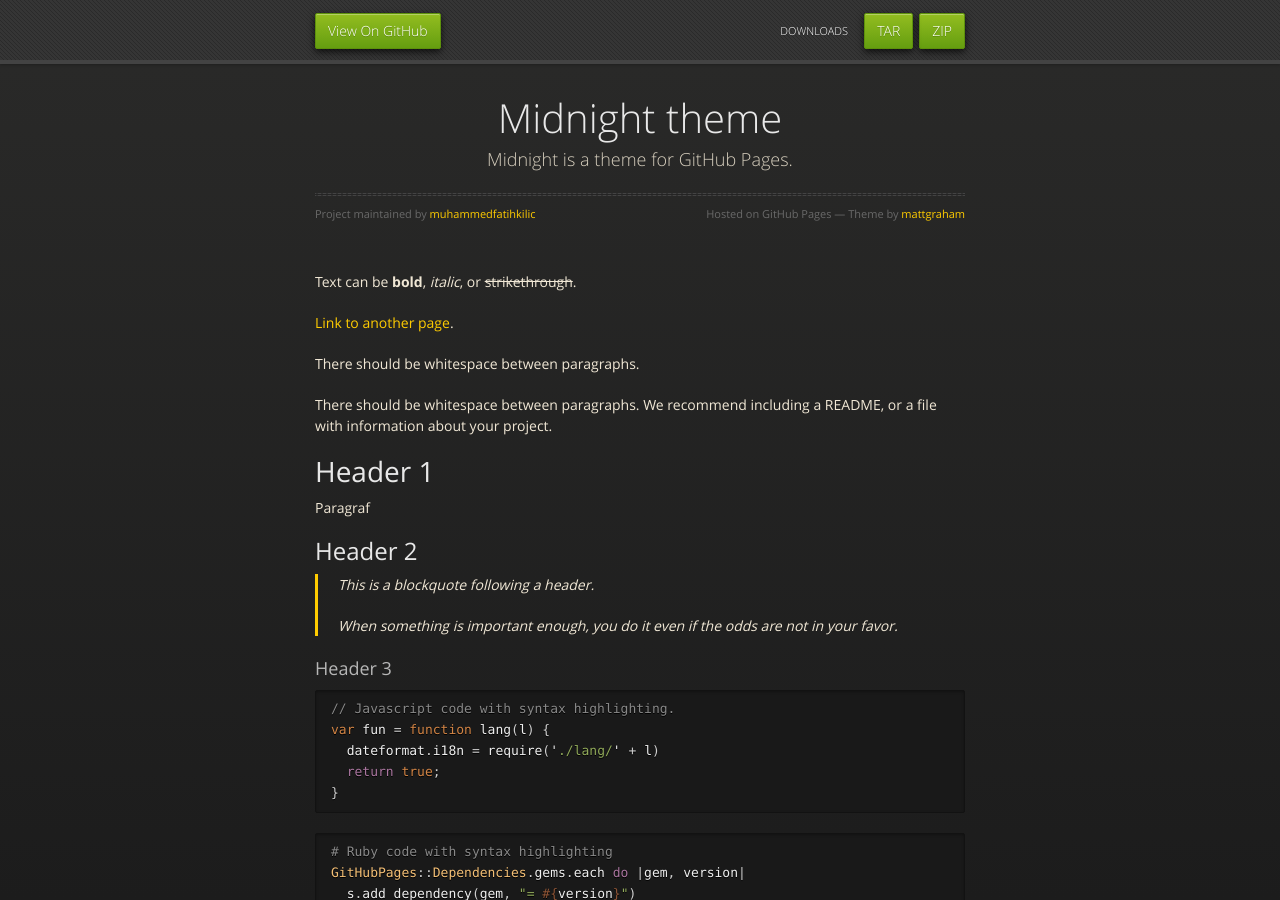
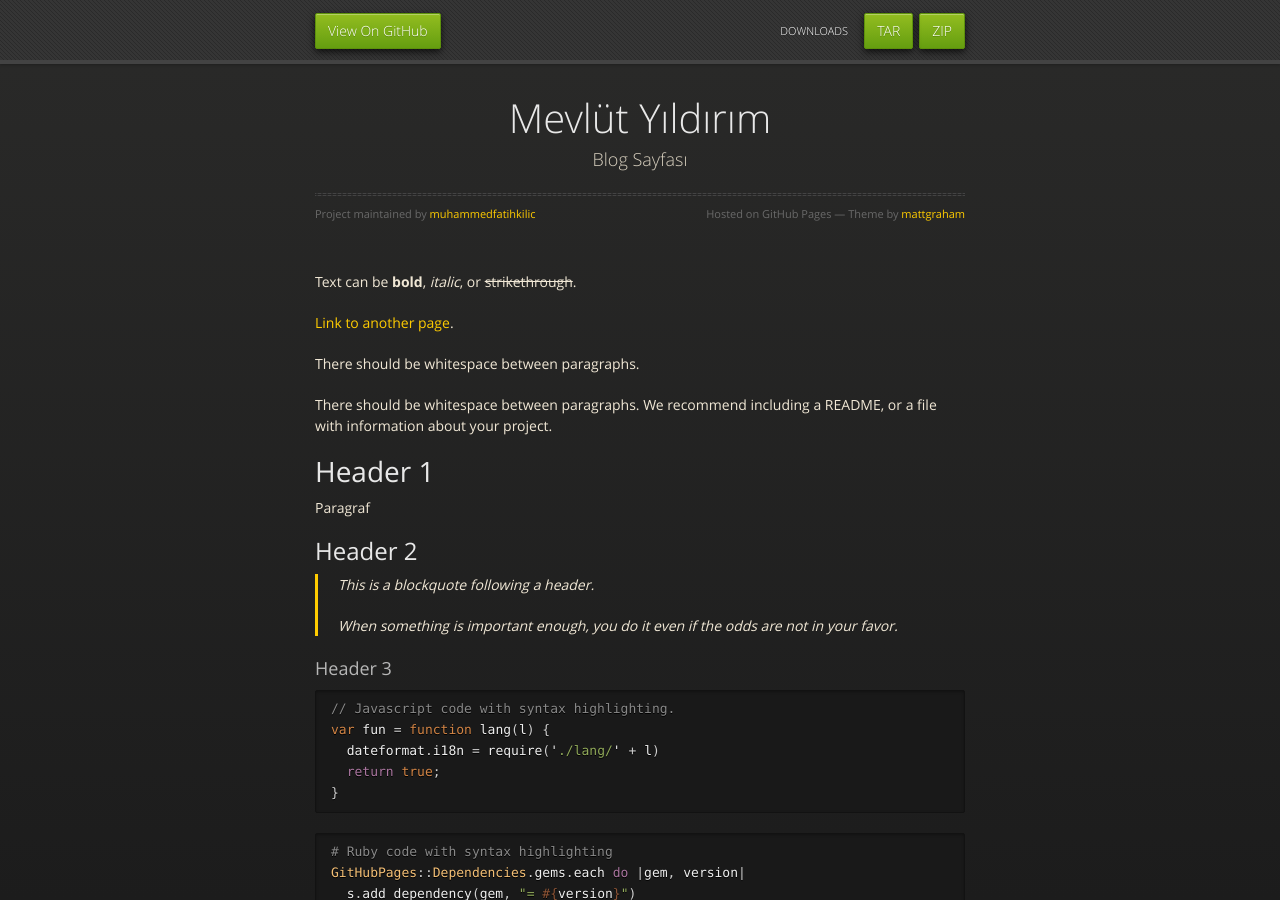
Before and after one commit to muhammedfatihkilic/mvltyldrmm.github.io, a Jekyll site: the page built from index.md, in a window 1280 px wide and 900 px high. Built offline with Jekyll 4.4.1, drawn with Linux system fonts in a browser that asks for light colours.

Commit message:
Update _config.yml

```diff
--- a/_config.yml
+++ b/_config.yml
@@ -1,5 +1,5 @@
-title: Midnight theme
-description: Midnight is a theme for GitHub Pages.
+title: Mevlüt Yıldırım
+description: Blog Sayfası
 show_downloads: true
 google_analytics:
-theme: jekyll-theme-midnight
+#theme: jekyll-theme-midnight
```
